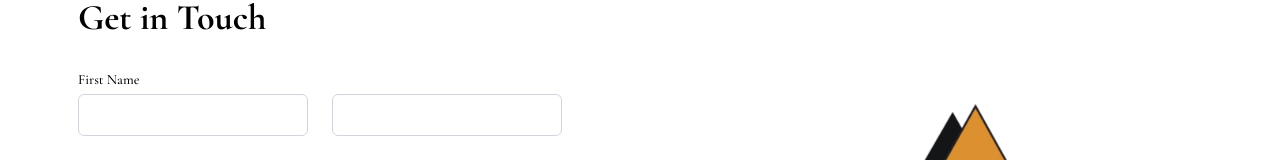
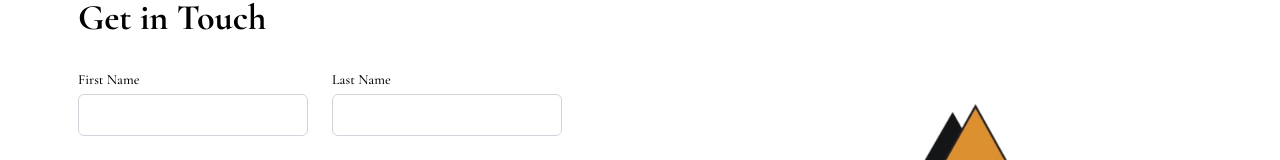
Before and after one commit to botflowlab/AndresCastroWebsite, a React (Vite) app: page /contacto in a window 1280 px wide. Shown: the part 226-386 px from the top of the page. Built offline with nearby package versions, Linux system fonts and the light colour scheme; a web font is replaced by a local one.

Commit message:
Updated ContactForm.jsx

```diff
--- a/src/pages/contact/ContactForm.jsx
+++ b/src/pages/contact/ContactForm.jsx
@@ -35,7 +35,7 @@ export default function ContactForm() {
       <form onSubmit={handleSubmit} className="space-y-6">
         <div className="grid grid-cols-1 md:grid-cols-2 gap-6">
           <div>
-            <label htmlFor="firstName" className="block text-sm font-medium text-0c0c0c mb-1">
+            <label htmlFor="firstName" className="block text-sm font-medium text-[0c0c0c] mb-1">
               {t('contact.firstName', 'First Name')}
             </label>
             <input
@@ -50,7 +50,7 @@ export default function ContactForm() {
           </div>
 
           <div>
-            <label htmlFor="lastName" className="block text-sm font-medium text-white mb-1">
+            <label htmlFor="lastName" className="block text-sm font-medium text-[0c0c0c] mb-1">
               {t('contact.lastName', 'Last Name')}
             </label>
             <input
```
